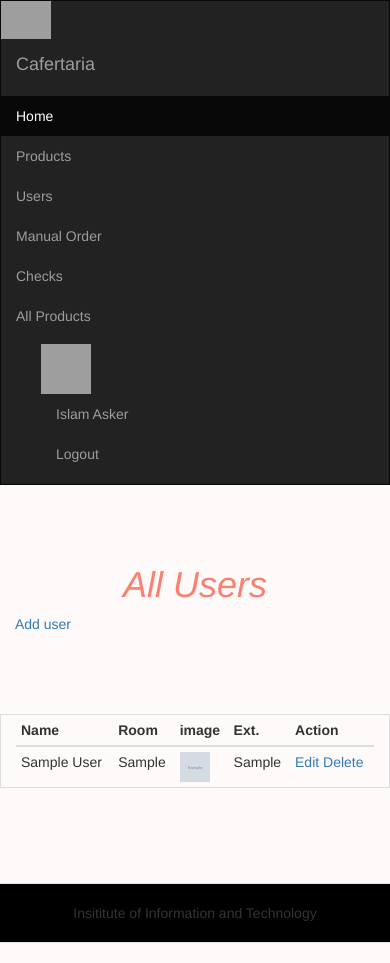
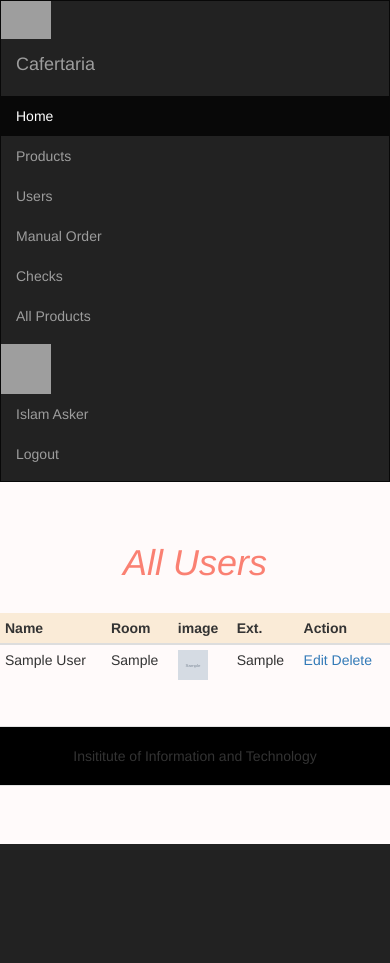
Before and after one commit to hazemtaha/Php_Cafteria_Project, a PHP site: page /views/all-users.php in a window 390 px wide. After the commit the page ends 844 px from the top, so only its background shows below. Run offline with PHP 8.4, Linux system fonts and the light colour scheme; tables that the repository leaves empty or names only in its code hold one stand-in row (values such as "Sample post"); grey boxes marked "Sample" are stand-in pictures; grey boxes are pictures that could not be loaded.

Commit message:
Update all-users.php

```diff
--- a/views/all-users.php
+++ b/views/all-users.php
@@ -72,36 +72,25 @@ tr , td{
         <li><a href="#">All Products</a></li>
 
       </ul>
-      <ul>
         <ul class="nav navbar-nav navbar-right">
             <li><img src="../assets/img/start.jpg" width="50" height="50"/> </li>
-            <li></li>
+
             <li><a href="#">Islam Asker</a></li>
             <li><a href="#">Logout</a></li>
         </ul>
-      </ul>
+    </div>
+</nav>
+<br/>
 
-  </nav>
-</div>
+<div class="row">
+<div class="col-sm-1"></div>
+<div class="col-sm-10">
+<div align="center"><h1 style="color:Salmon ;font-style: oblique;"> All Users</h1></div>
+<br>
 
-
-
-<br> <br>
-
-
-  <div class="col-sm-11" align="center">
-    <h1 style="color:Salmon ;font-style: oblique;"> All Users </h1>
-  </div>
-  <div class="col-sm-1" >
-      <a href="AddUser.php">Add user</a>
-  </div>
-
-<br> <br> <br> <br>
-
-<div class="col-sm-12 table-responsive">
- <table class="table table-condensed  table-hover">
+    <table class="table table-condensed" align="center">
         <thead>
-      <tr>
+        <tr bgcolor="AntiqueWhite ">
             <th>Name</th>
         <th>Room</th>
         <th>image</th>
@@ -110,6 +99,7 @@ tr , td{
         </tr>
         </thead>
         <tbody>
+
 
         <?php
 
@@ -137,18 +127,27 @@ tr , td{
           echo "0 results";
       }
 
+
         ?>
-
         </tbody>
-   </form>
         </table>
 </div>
+<div class="col-sm-1"></div>
 
-<br> <br> <br> <br>
+</div>
 
+ </div>
+
+<br>
 <div class=" row  text-center" background="Black">
       <div class="well">Insititute of Information and Technology </div>
 </div>
 
+
+
+
+
+
 </body>
+
 </html>
```
Lines whose indentation alone changed are shown as unchanged.
